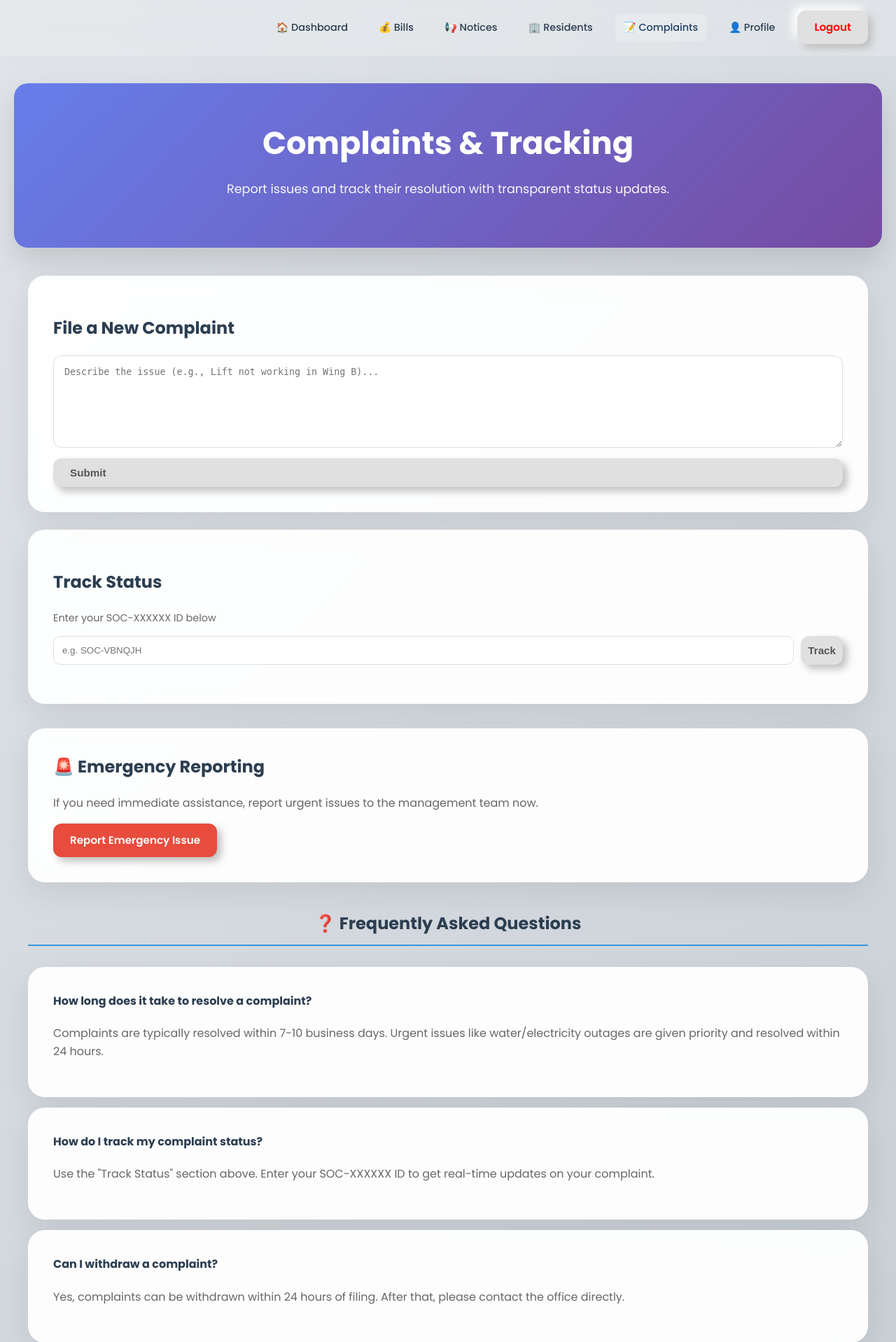
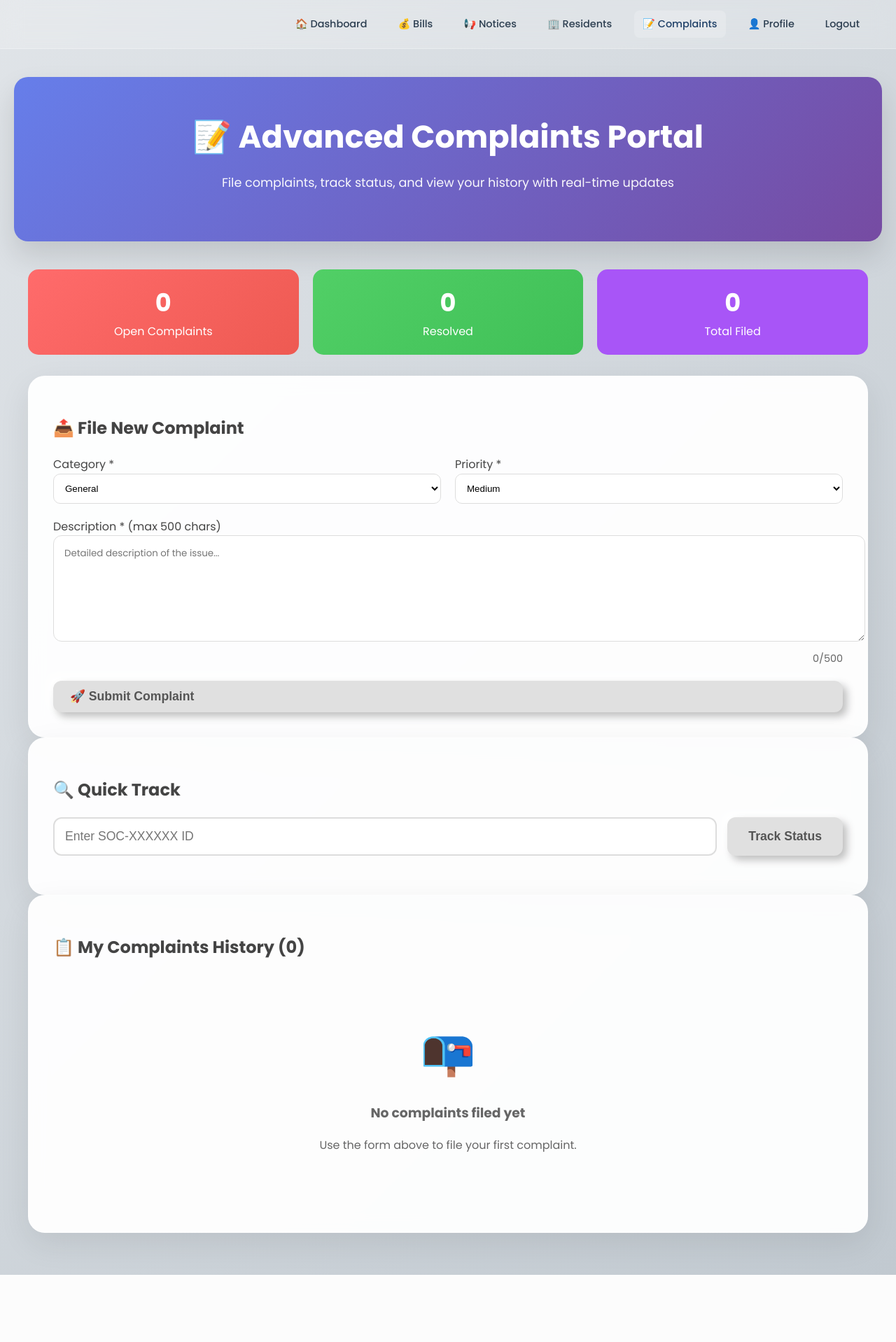
Before and after one commit to jashan0-design/Society-Management, a Flask app: page /complaints in a window 1280 px wide. Shown: the top 1918 px of the page at 70% size. After the commit the page ends 1822 px from the top, so only its background shows below. Run offline with Flask 3, Linux system fonts and the light colour scheme; a user stored in the database is signed in.

Commit message:
complaints update

```diff
--- a/app.py
+++ b/app.py
@@ -68,9 +68,13 @@ class Bill(db.Model):
 
 class Complaint(db.Model):
     id = db.Column(db.String(20), primary_key=True)
+    user_id = db.Column(db.Integer, db.ForeignKey('user.id'), nullable=False)
+    category = db.Column(db.String(50), default='General')
+    priority = db.Column(db.String(20), default='Medium')
     description = db.Column(db.Text, nullable=False)
     status = db.Column(db.String(20), default='Filed')
     date = db.Column(db.String(30))
+    user = db.relationship('User', backref='complaints')
 
 class User(db.Model):
     id = db.Column(db.Integer, primary_key=True)
@@ -176,10 +180,13 @@ def login():
             if user.is_admin:
                 return redirect(url_for('admin_dashboard'))
             return redirect(url_for('dashboard'))
-        flash('Invalid credentials.', 'error')
+        else:
+            flash('Invalid credentials. Try demo/1234 (resident) or jashan/1234 (admin).', 'error')
     return render_template('login.html')
 
-# Keep hardcoded fallback removed; DB handles all
+@app.route('/admin_login')
+def admin_login():
+    return render_template('admin_login.html')
 
 
 @app.route('/logout')
@@ -392,32 +399,59 @@ def action_page(action_name):
 
 @app.route('/complaints', methods=['GET', 'POST'])
 def complaints_page():
-    if 'logged_in' not in session:
+    if 'logged_in' not in session or 'user_id' not in session:
         return redirect(url_for('login'))
 
     ticket = None
     status_message = None
+    my_complaints = []
+    categories = ['General', 'Lift/Elevator', 'Water Supply', 'Electricity', 'Security', 'Cleaning', 'Parking', 'Maintenance', 'Other']
+    stats = {'total': 0, 'open': 0, 'resolved': 0}
+
+    # Always calculate fresh
+    my_complaints = Complaint.query.filter_by(user_id=session['user_id']).order_by(Complaint.date.desc()).all()
 
     if request.method == 'POST':
-        if 'description' in request.form:
-            # File new complaint
+        action = request.form.get('action', '')
+        if action == 'file':
             description = request.form.get('description')
+            category = request.form.get('category', 'General')
+            priority = request.form.get('priority', 'Medium')
             if description:
                 complaint_id = generate_complaint_id()
-                new_complaint = Complaint(id=complaint_id, description=description, status='Filed', date=datetime.now().strftime('%Y-%m-%d %H:%M:%S'))
+                new_complaint = Complaint(
+                    id=complaint_id,
+                    user_id=session['user_id'],
+                    category=category,
+                    priority=priority,
+                    description=description,
+                    status='Filed',
+                    date=datetime.now().strftime('%Y-%m-%d %H:%M:%S')
+                )
                 db.session.add(new_complaint)
                 db.session.commit()
                 ticket = complaint_id
-        elif 'track_id' in request.form:
-            # Track complaint
+                flash('Complaint filed successfully! Track ID: ' + complaint_id, 'success')
+        elif action == 'track':
             tracking_id = request.form.get('track_id')
             complaint = Complaint.query.get(tracking_id)
             if complaint:
-                status_message = f"Status: {complaint.status} - {complaint.description}"
+                status_message = f"Status: {complaint.status} | Category: {complaint.category} | Priority: {complaint.priority} | {complaint.description[:100]}..."
             else:
-                status_message = "Complaint not found"
+                status_message = "Complaint not found."
 
-    return render_template('complaints.html', ticket=ticket, status_message=status_message)
+    stats = {
+        'total': len(my_complaints),
+        'open': len([c for c in my_complaints if c.status in ['Filed', 'In Progress']]),
+        'resolved': len([c for c in my_complaints if c.status == 'Resolved'])
+    }
+
+    return render_template('complaints.html',
+                         ticket=ticket,
+                         status_message=status_message,
+                         my_complaints=my_complaints,
+                         categories=categories,
+                         stats=stats)
 
 @app.route('/bills')
 def bills_page():
--- a/templates/admin_login.html
+++ b/templates/admin_login.html
@@ -16,7 +16,7 @@
         <form action="/login" method="POST" style="display: flex; flex-direction: column; gap: 15px;">
             <input type="hidden" name="user_type" value="admin">
             <div>
-                <input type="text" name="username" placeholder="Username" required autocomplete="username"
+                <input type="text" name="username" placeholder="Username (jashan/1234)" required autocomplete="username" value="jashan"
                        style="width: 100%; padding: 12px; border-radius: 10px; border: 1px solid #ddd; box-sizing: border-box; background: #fff;">
             </div>
             <div>
--- a/templates/complaints.html
+++ b/templates/complaints.html
@@ -2,7 +2,23 @@
 <html lang="en">
 <head>
     <link rel="stylesheet" href="{{ url_for('static', filename='style.css') }}">
-    <title>Complaints & Tracking</title>
+    <title>Complaints Portal - Elite Society</title>
+    <style>
+        .complaints-stats { display: grid; grid-template-columns: repeat(auto-fit, minmax(200px, 1fr)); gap: 20px; margin: 30px 0; }
+        .stat-badge { text-align: center; padding: 20px; border-radius: 15px; }
+        .stat-open { background: linear-gradient(135deg, #ff6b6b, #ee5a52); color: white; }
+        .stat-resolved { background: linear-gradient(135deg, #51cf66, #40c057); color: white; }
+        .form-grid { display: grid; grid-template-columns: 1fr 1fr; gap: 20px; }
+        .status-badge { padding: 6px 14px; border-radius: 20px; font-weight: 600; font-size: 0.85rem; }
+        .status-filed { background: #f39c12; color: white; }
+        .status-progress { background: #3498db; color: white; }
+        .status-resolved { background: #27ae60; color: white; }
+        .complaints-table { width: 100%; border-collapse: collapse; margin: 20px 0; }
+        .complaints-table th, .complaints-table td { padding: 15px; text-align: left; border-bottom: 1px solid #eee; }
+        .complaints-table th { background: #f8f9fa; font-weight: 600; }
+        .filters { display: flex; gap: 15px; flex-wrap: wrap; margin-bottom: 20px; }
+        @media (max-width: 768px) { .form-grid { grid-template-columns: 1fr; } .filters { flex-direction: column; } }
+    </style>
 </head>
 <body>
 
@@ -13,113 +29,164 @@
     <a href="/residents">🏢 Residents</a>
     <a href="/complaints" class="active">📝 Complaints</a>
     <a href="/profile">👤 Profile</a>
-        <a href="/logout" class="btn-premium" style="color: red;">Logout</a>
+    <a href="/logout">Logout</a>
 </nav>
 
 <div class="page-hero">
-        <h1>Complaints & Tracking</h1>
-        <p>Report issues and track their resolution with transparent status updates.</p>
+    <h1>📝 Advanced Complaints Portal</h1>
+    <p>File complaints, track status, and view your history with real-time updates</p>
 </div>
 
-    <div class="page-main">
-        <div class="building-card" style="margin-bottom: 25px;">
-            <h2 style="color: #2c3e50;">File a New Complaint</h2>
+<div class="page-main" style="max-width: 1200px;">
+
+    <!-- Stats Dashboard -->
+    <div class="complaints-stats">
+        <div class="stat-badge stat-open">
+            <div style="font-size: 2.2rem; font-weight: bold;">{{ stats.open }}</div>
+            <div>Open Complaints</div>
+        </div>
+        <div class="stat-badge stat-resolved">
+            <div style="font-size: 2.2rem; font-weight: bold;">{{ stats.resolved }}</div>
+            <div>Resolved</div>
+        </div>
+        <div class="stat-badge" style="background: #a855f7; color: white;">
+            <div style="font-size: 2.2rem; font-weight: bold;">{{ stats.total }}</div>
+            <div>Total Filed</div>
+        </div>
+    </div>
+
+    <!-- File New Complaint -->
+    <div class="building-card">
+        <h2>📤 File New Complaint</h2>
         {% if ticket %}
-                <div style="background: #d4edda; color: #155724; padding: 20px; border-radius: 10px; margin-bottom: 20px;">
-                    <strong>Complaint Filed!</strong><br>
-                    Your Tracking ID: <b style="font-size: 1.2rem;">{{ ticket }}</b>
+        <div style="background: linear-gradient(135deg, #10b981, #059669); color: white; padding: 25px; border-radius: 15px; margin-bottom: 25px; text-align: center;">
+            <div style="font-size: 2.5rem; margin-bottom: 15px;">✅</div>
+            <h3>Complaint Filed Successfully!</h3>
+            <p style="font-size: 1.1rem; margin: 10px 0;">Your Tracking ID: <strong>{{ ticket }}</strong></p>
+            <a href="/complaints" class="button-link" style="background: white; color: #059669; margin-top: 15px; display: inline-block;">File Another</a>
         </div>
-                <a href="/complaints" class="button-link">File Another</a>
         {% else %}
-                <form action="/complaints" method="POST" style="display: flex; flex-direction: column; gap: 15px;">
-                    <textarea name="description" placeholder="Describe the issue (e.g., Lift not working in Wing B)..."
-                              required style="height: 100px; padding: 15px; border-radius: 12px; border: 1px solid #ddd;"></textarea>
-                    <button type="submit" class="btn-premium">Submit</button>
+        <form action="/complaints" method="POST">
+            <input type="hidden" name="action" value="file">
+            <div class="form-grid">
+                <div>
+                    <label>Category *</label>
+                    <select name="category" required style="width: 100%; padding: 12px; border-radius: 10px; border: 1px solid #ddd; background: white;">
+                        {% for cat in categories %}
+                        <option value="{{ cat }}">{{ cat }}</option>
+                        {% endfor %}
+                    </select>
+                </div>
+                <div>
+                    <label>Priority *</label>
+                    <select name="priority" required style="width: 100%; padding: 12px; border-radius: 10px; border: 1px solid #ddd; background: white;">
+                        <option value="Low">Low</option>
+                        <option value="Medium" selected>Medium</option>
+                        <option value="High">High</option>
+                        <option value="Urgent">🚨 Urgent</option>
+                    </select>
+                </div>
+            </div>
+            <div style="margin-top: 20px;">
+                <label>Description * (max 500 chars)</label>
+                <textarea name="description" maxlength="500" required
+                          placeholder="Detailed description of the issue..."
+                          style="width: 100%; height: 120px; padding: 15px; border-radius: 12px; border: 1px solid #ddd; resize: vertical; font-family: inherit;"></textarea>
+                <div style="text-align: right; color: #666; font-size: 0.9rem; margin-top: 5px;">0/500</div>
+            </div>
+            <button type="submit" class="btn-premium" style="width: 100%; margin-top: 20px; font-size: 1.1rem;">🚀 Submit Complaint</button>
         </form>
         {% endif %}
     </div>
 
-        <div class="building-card" style="margin-bottom: 35px;">
-            <h2 style="color: #2c3e50;">Track Status</h2>
-            <p style="font-size: 0.9rem; color: #666;">Enter your SOC-XXXXXX ID below</p>
-            <form action="/complaints" method="POST" style="display: flex; gap: 10px; flex-wrap: wrap; margin-bottom: 20px;">
-                <input type="text" name="track_id" placeholder="e.g. SOC-VBNQJH" required
-                       style="flex: 1; min-width: 280px; padding: 12px; border-radius: 10px; border: 1px solid #ddd;">
-                <button type="submit" class="btn-premium" style="padding: 10px;">Track</button>
+    <!-- Quick Track -->
+    <div class="building-card">
+        <h2>🔍 Quick Track</h2>
+        <form action="/complaints" method="POST" style="display: flex; gap: 15px; margin-bottom: 20px; flex-wrap: wrap;">
+            <input type="hidden" name="action" value="track">
+            <input type="text" name="track_id" placeholder="Enter SOC-XXXXXX ID" required
+                   style="flex: 1; min-width: 300px; padding: 15px; border-radius: 12px; border: 2px solid #ddd; font-size: 1.1rem;">
+            <button type="submit" class="btn-premium" style="padding: 15px 30px; font-size: 1.1rem;">Track Status</button>
         </form>
         {% if status_message %}
-                <div style="background: #e3f2fd; color: #0d47a1; padding: 15px; border-radius: 10px; border: 1px solid #bbdefb;">
-                    <strong>Status:</strong> {{ status_message }}
+        <div style="background: linear-gradient(135deg, #3b82f6, #1d4ed8); color: white; padding: 25px; border-radius: 15px;">
+            <h4 style="margin-top: 0;">📊 Status Update</h4>
+            <p style="margin: 10px 0; font-size: 1.05rem;">{{ status_message }}</p>
         </div>
         {% endif %}
     </div>
 
-        <div class="building-card" style="margin-bottom: 40px;">
-            <h2 style="color: #2c3e50; margin-top: 0;">🚨 Emergency Reporting</h2>
-            <p style="color: #666; line-height: 1.6;">If you need immediate assistance, report urgent issues to the management team now.</p>
-            <a href="/action/emergency_report" class="button-link" style="background: #e74c3c; color: white;">Report Emergency Issue</a>
+    <!-- My Complaints History -->
+    <div class="building-card">
+        <h2>📋 My Complaints History ({{ stats.total }})</h2>
+        {% if my_complaints %}
+        <div class="filters">
+            <select id="statusFilter" onchange="filterTable()" style="padding: 10px; border-radius: 8px; border: 1px solid #ddd;">
+                <option value="">All Status</option>
+                <option value="Filed">Filed</option>
+                <option value="In Progress">In Progress</option>
+                <option value="Resolved">Resolved</option>
+            </select>
+            <input type="text" id="searchInput" placeholder="Search complaints..." onkeyup="filterTable()" style="padding: 10px; border-radius: 8px; border: 1px solid #ddd; flex: 1; min-width: 200px;">
+        </div>
+        <table class="complaints-table">
+            <thead>
+                <tr>
+                    <th>ID</th>
+                    <th>Category</th>
+                    <th>Priority</th>
+                    <th>Date Filed</th>
+                    <th>Status</th>
+                    <th>Description</th>
+                </tr>
+            </thead>
+            <tbody>
+                {% for complaint in my_complaints %}
+                <tr>
+                    <td><strong>{{ complaint.id }}</strong></td>
+                    <td>{{ complaint.category }}</td>
+                    <td>
+                        {% if complaint.priority == 'Urgent' %}<span style="color: #ef4444; font-weight: bold;">🚨 {{ complaint.priority }}</span>
+                        {% elif complaint.priority == 'High' %}<span style="color: #f59e0b;">⚡ {{ complaint.priority }}</span>
+                        {% else %}{{ complaint.priority }}{% endif %}
+                    </td>
+                    <td>{{ complaint.date }}</td>
+                    <td><span class="status-badge status-{{ complaint.status.lower().replace(' ', '-') }}">{{ complaint.status }}</span></td>
+                    <td>{{ complaint.description[:80] }}...</td>
+                </tr>
+                {% endfor %}
+            </tbody>
+        </table>
+        {% else %}
+        <div style="text-align: center; padding: 60px; color: #666;">
+            <div style="font-size: 4rem; margin-bottom: 20px;">📭</div>
+            <h3>No complaints filed yet</h3>
+            <p>Use the form above to file your first complaint.</p>
+        </div>
+        {% endif %}
     </div>
 
-        <!-- FAQ Section -->
-        <h2 style="color: #2c3e50; text-align: center; border-bottom: 2px solid #3498db; padding-bottom: 10px; margin-bottom: 30px;">❓ Frequently Asked Questions</h2>
-        <div style="display: grid; gap: 15px; margin-bottom: 40px;">
-            <div class="building-card">
-                <h4 style="color: #2c3e50; margin-top: 0;">How long does it take to resolve a complaint?</h4>
-                <p style="color: #666; line-height: 1.6;">Complaints are typically resolved within 7-10 business days. Urgent issues like water/electricity outages are given priority and resolved within 24 hours.</p>
-            </div>
-            <div class="building-card">
-                <h4 style="color: #2c3e50; margin-top: 0;">How do I track my complaint status?</h4>
-                <p style="color: #666; line-height: 1.6;">Use the "Track Status" section above. Enter your SOC-XXXXXX ID to get real-time updates on your complaint.</p>
-            </div>
-            <div class="building-card">
-                <h4 style="color: #2c3e50; margin-top: 0;">Can I withdraw a complaint?</h4>
-                <p style="color: #666; line-height: 1.6;">Yes, complaints can be withdrawn within 24 hours of filing. After that, please contact the office directly.</p>
-            </div>
-            <div class="building-card">
-                <h4 style="color: #2c3e50; margin-top: 0;">Who should I contact for emergency issues?</h4>
-                <p style="color: #666; line-height: 1.6;">For emergencies, contact the office at +91-9876543210 or visit the office during business hours (9 AM - 6 PM).</p>
-            </div>
 </div>
 
-        <!-- Recent Complaints -->
-        <h2 style="color: #2c3e50; text-align: center; border-bottom: 2px solid #27ae60; padding-bottom: 10px; margin-bottom: 30px;">📋 Your Recent Complaints</h2>
-        <div style="display: grid; gap: 15px; margin-bottom: 40px;">
-            <div class="building-card">
-                <div style="display: flex; justify-content: space-between; align-items: flex-start; margin-bottom: 10px;">
-                    <div>
-                        <h4 style="margin: 0; color: #2c3e50;">SOC-XYZ789 - Lift Maintenance</h4>
-                        <p style="margin: 5px 0; color: #666; font-size: 0.9rem;">Filed: 25 April 2026 | Wing A</p>
-                    </div>
-                    <span style="background: #27ae60; color: white; padding: 5px 12px; border-radius: 15px; font-size: 0.8rem;">Resolved</span>
-                </div>
-                <p style="color: #666; margin: 10px 0; font-size: 0.95rem;">Lift was not functioning properly. Issue has been fixed by our maintenance team.</p>
-            </div>
-            <div class="building-card">
-                <div style="display: flex; justify-content: space-between; align-items: flex-start; margin-bottom: 10px;">
-                    <div>
-                        <h4 style="margin: 0; color: #2c3e50;">SOC-ABCD12 - Water Leakage</h4>
-                        <p style="margin: 5px 0; color: #666; font-size: 0.9rem;">Filed: 20 April 2026 | Wing B, 3rd Floor</p>
-                    </div>
-                    <span style="background: #3498db; color: white; padding: 5px 12px; border-radius: 15px; font-size: 0.8rem;">In Progress</span>
-                </div>
-                <p style="color: #666; margin: 10px 0; font-size: 0.95rem;">Water leakage from the apartment above. Our team has inspected and repair work is underway.</p>
-            </div>
-            <div class="building-card">
-                <div style="display: flex; justify-content: space-between; align-items: flex-start; margin-bottom: 10px;">
-                    <div>
-                        <h4 style="margin: 0; color: #2c3e50;">SOC-EFGH34 - Street Light Issue</h4>
-                        <p style="margin: 5px 0; color: #666; font-size: 0.9rem;">Filed: 1 May 2026 | Main Gate Area</p>
-                    </div>
-                    <span style="background: #f39c12; color: white; padding: 5px 12px; border-radius: 15px; font-size: 0.8rem;">Pending</span>
-                </div>
-                <p style="color: #666; margin: 10px 0; font-size: 0.95rem;">Street light near main gate is not working. Scheduled for repair on 5 May 2026.</p>
-            </div>
-        </div>
+<script>
+function filterTable() {
+    const input = document.getElementById('searchInput');
+    const filterStatus = document.getElementById('statusFilter').value;
+    const table = document.querySelector('.complaints-table tbody');
+    const rows = table.getElementsByTagName('tr');
 
-        <div style="text-align: center; margin: 50px 0;">
-            <a href="/dashboard" class="button-link" style="background: transparent; color: #3498db; box-shadow: none;">← Back to Dashboard</a>
-        </div>
-    </div>
+    for (let row of rows) {
+        const cells = row.getElementsByTagName('td');
+        const statusCell = cells[4].textContent.toLowerCase();
+        const text = Array.from(cells).map(cell => cell.textContent).join(' ').toLowerCase();
+
+        const matchesSearch = text.includes(input.value.toLowerCase());
+        const matchesStatus = !filterStatus || statusCell.includes(filterStatus.toLowerCase());
+
+        row.style.display = matchesSearch && matchesStatus ? '' : 'none';
+    }
+}
+</script>
 
 </body>
 </html>
--- a/templates/login.html
+++ b/templates/login.html
@@ -20,7 +20,7 @@
             <form action="/login" method="POST" style="display: flex; flex-direction: column; gap: 15px;">
                 <input type="hidden" name="user_type" value="resident">
                 <div>
-                    <input type="text" name="username" placeholder="Username" required autocomplete="username"
+                <input type="text" name="username" placeholder="Username (demo/1234)" required autocomplete="username" value="demo"
                            style="width: 100%; padding: 12px; border-radius: 10px; border: 1px solid #ddd; box-sizing: border-box; background: #fff;">
                 </div>
                 <div>
```
Also changed, not shown: TODO_COMPLAINTS.md (added, +27 -0 lines), instance/society.db. Lines whose indentation alone changed are shown as unchanged.
